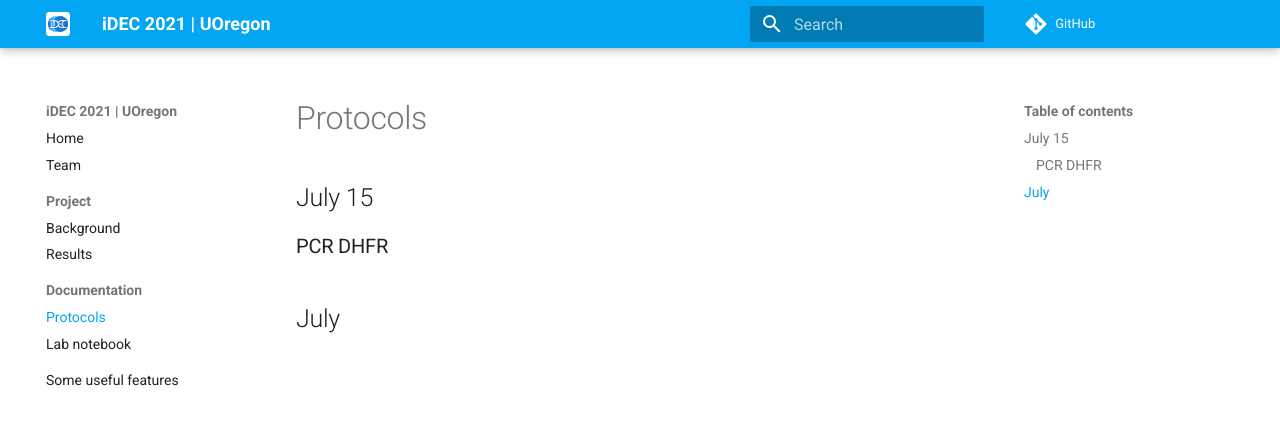
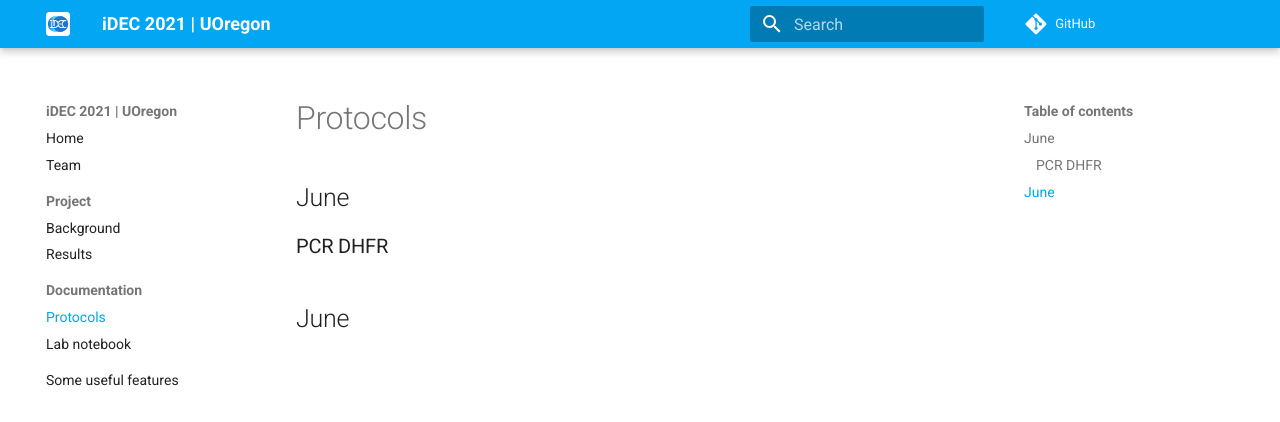
Before and after one commit to idec2021/UOregon, an MkDocs documentation site: the page built from docs/documentation/protocols.md, in a window 1280 px wide. Shown: the top 422 px of the page. Built offline with MkDocs 1.6.1 and Material for MkDocs 9.7.7, drawn with Linux system fonts in a browser that asks for light colours; comment, search, counter and statistics services are not loaded.

Commit message:
Update protocols.md

```diff
--- a/docs/documentation/protocols.md
+++ b/docs/documentation/protocols.md
@@ -1,9 +1,9 @@
 # Protocols
 
-## July 15
+## June
 
 ### PCR DHFR
 
 
 
-## July
+## June
```
